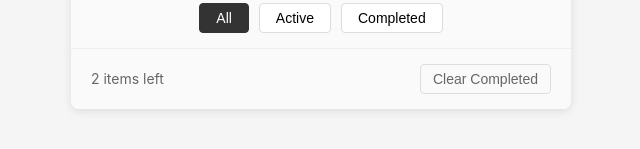
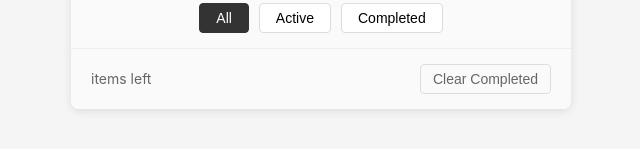
Before and after one commit to DRPatel75/ToDo-List-App, a plain HTML site: page index.html in a window 1280 px wide. Shown: the part 441-590 px from the top of the page, 319-959 px from the left. Drawn offline with Linux system fonts and the light colour scheme.

Commit message:
itemsLeft edited

```diff
--- a/index.html
+++ b/index.html
@@ -34,7 +34,7 @@
             </ul>
 
             <div class="todo-footer">
-                <span id="itemsLeft" class="items-left">2 items left</span>
+                <span id="itemsLeft" class="items-left"><span id="remaining-count"></span> items left</span>
                 <button id="clearCompletedBtn" class="clear-completed">Clear Completed</button>
             </div>
         </div>
```
